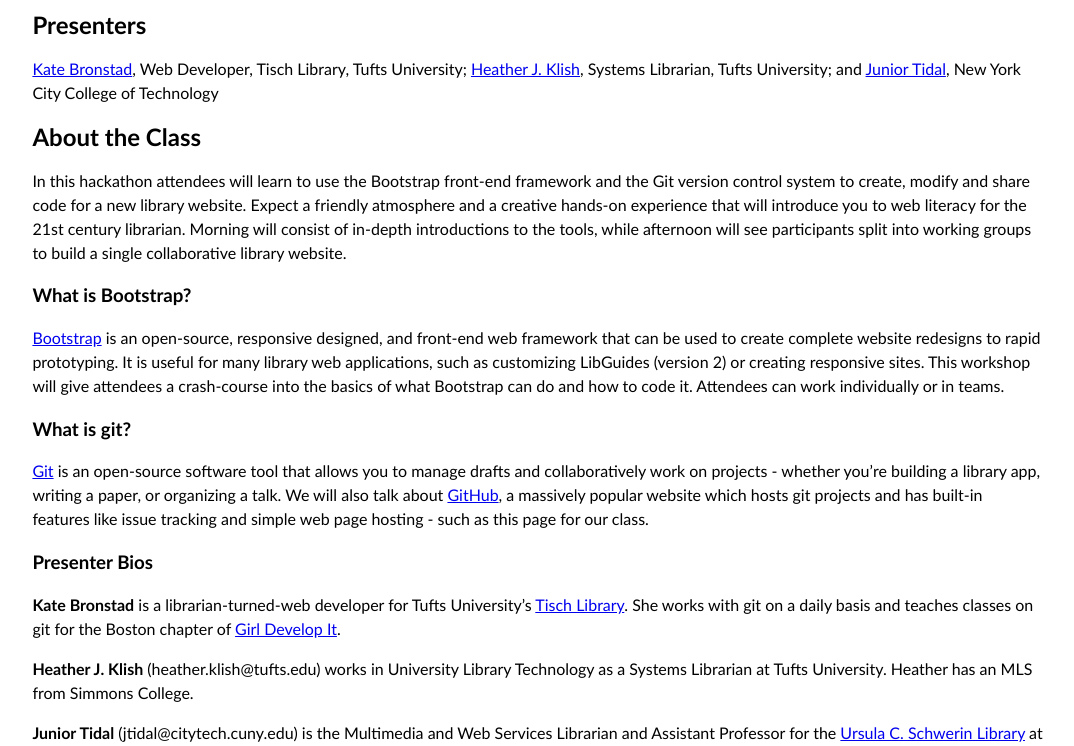
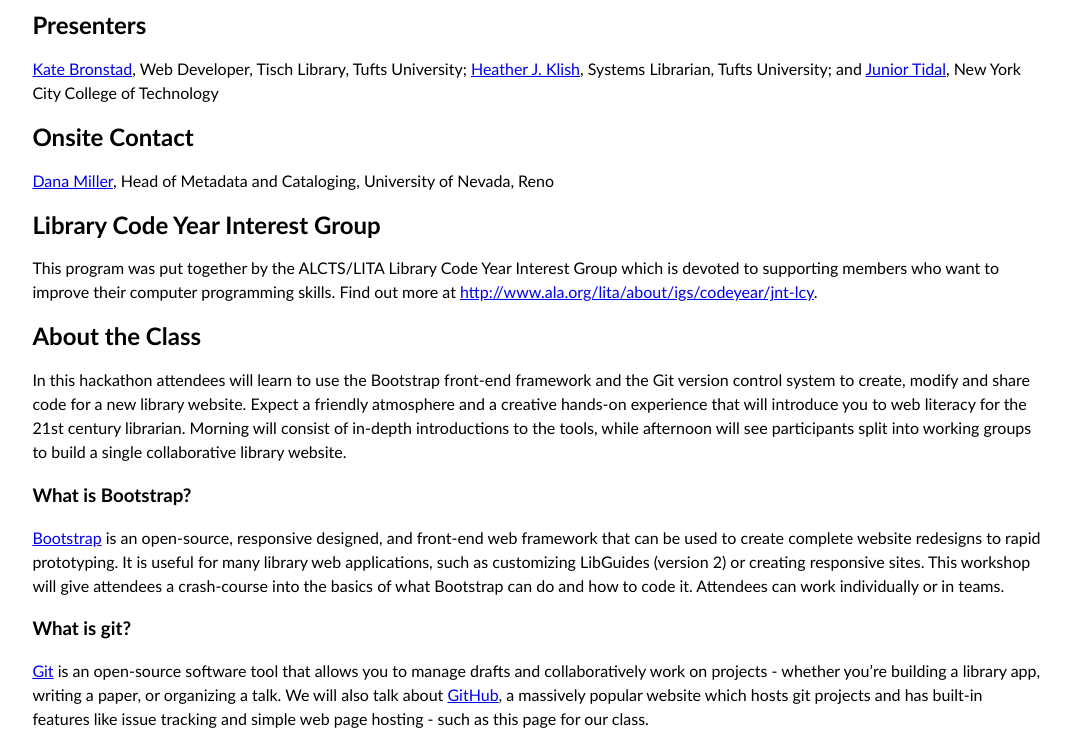
Before and after one commit to LibraryCodeYearIG/ala2015_collaborative_website, a plain HTML site: page index.html in a window 1280 px wide. Shown: the part 54-800 px from the top of the page, without its empty margins (102-1176 px from the left). Drawn offline with Linux system fonts and the light colour scheme.

Commit message:
add lcyig info

```diff
--- a/index.html
+++ b/index.html
@@ -26,12 +26,13 @@
     <h1>Let's Hack a Collaborative Website</h1>
     <div>
     <h2>Presenters</h2>
-    <p><a href="#kate">Kate Bronstad</a>, Web Developer, Tisch Library, Tufts University; <a href="#heather">Heather J. Klish</a>, Systems Librarian, Tufts University; and <a href="#junior">Junior Tidal</a>, New York City College of Technology</P>
+    <p><a href="#kate">Kate Bronstad</a>, Web Developer, Tisch Library, Tufts University; <a href="#heather">Heather J. Klish</a>, Systems Librarian, Tufts University; and <a href="#junior">Junior Tidal</a>, New York City College of Technology</p>
 
+    <h2>Onsite Contact</h2>
+    <p><a href="#dana">Dana Miller</a>, Head of Metadata and Cataloging, University of Nevada, Reno</p>
 
-
-
-
+    <h2>Library Code Year Interest Group</h2>
+    <p>This program was put together by the ALCTS/LITA Library Code Year Interest Group which is devoted to supporting members who want to improve their computer programming skills.  Find out more at <a href="http://www.ala.org/lita/about/igs/codeyear/jnt-lcy">http://www.ala.org/lita/about/igs/codeyear/jnt-lcy</a>.</p>
 
 
 <h2>About the Class</h2>
@@ -50,9 +51,10 @@
 
  <div id="kate"><strong>Kate Bronstad</strong> is a librarian-turned-web developer for Tufts University’s <a href="http://tischlibrary.tufts.edu/">Tisch Library</a>. She works with git on a daily basis and teaches classes on git for the Boston chapter of <a href="https://www.girldevelopit.com/">Girl Develop It</a>.</p>
 </div>
-<div id="heather"><strong>Heather J. Klish</strong> (heather.klish@tufts.edu) works in University Library Technology as a Systems Librarian at Tufts University.  Heather has an MLS from Simmons College.</p>
+<div id="heather"><strong>Heather J. Klish</strong> (heather.klish@tufts.edu) is the Systems Librarian in University Library Technology at Tufts University.  Heather has an MLS from Simmons College.</p>
 </div>
 <div id="junior"><strong>Junior Tidal</strong> (jtidal@citytech.cuny.edu) is the Multimedia and Web Services Librarian and Assistant Professor for the <a href="http://library.citytech.cuny.edu/">Ursula C. Schwerin Library</a> at the New York City College of Technology, City University of New York. His research interests include mobile web development, usability, web metrics, and information architecture. He has published in the <em>Journal of Web Librarianship</em>, <em>OCLC Systems & Services</em>, <em>Computers in Libraries</em>, and <em>code4Lib Journal</em>. He has written a LITA guide entitled <a href="http://www.worldcat.org/title/usability-and-the-mobile-web-a-lita-guide/oclc/899738173">Usability and the Mobile Web</a> published by ALA TechSource.</p>
 <p>Originally from Whitesburg, Kentucky, he has earned a MLS and a Master’s in Information Science from Indiana University</p>.
 </div>
+
 </div>
```
